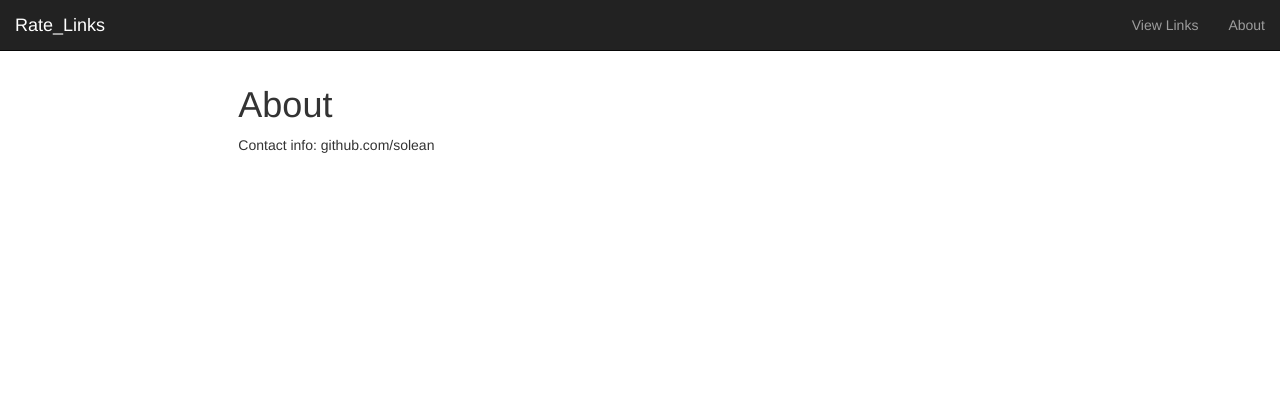
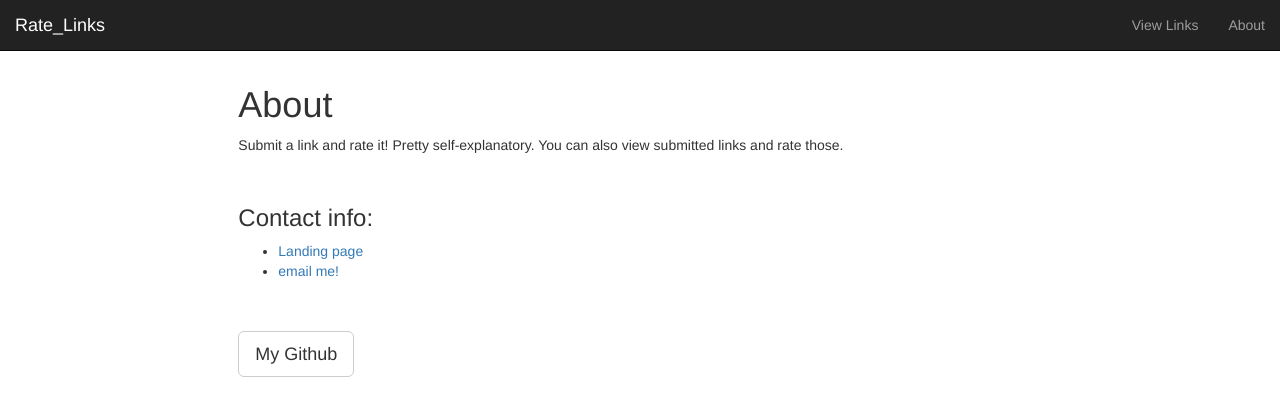
Before and after one commit to solean/rate_links, a Django app: page /rate/about/ in a window 1280 px wide. Shown: the top 416 px of the page. Run offline with Django 3.2, Linux system fonts and the light colour scheme; some libraries are stand-ins or nearby versions.

Commit message:
Updated about.html

```diff
--- a/rate/templates/rate/about.html
+++ b/rate/templates/rate/about.html
@@ -2,5 +2,16 @@
 
 {% block body %}
 	<h1>About</h1>
-	<p>Contact info: github.com/solean</p>
+	<p>Submit a link and rate it! Pretty self-explanatory.
+	 You can also view submitted links and rate those.</p>
+	<br>
+
+	<h3>Contact info:</h3>
+	<ul>
+			<li><a href="http://solean.github.io">Landing page</a></li>
+			<li><a href="mailto:chrisjschnabel@gmail.com">email me!</a></li>
+	</ul>
+
+	<br><br>
+	<a href="http://github.com/solean" class="btn btn-lg btn-default">My Github</a>
 {% endblock %}
```
